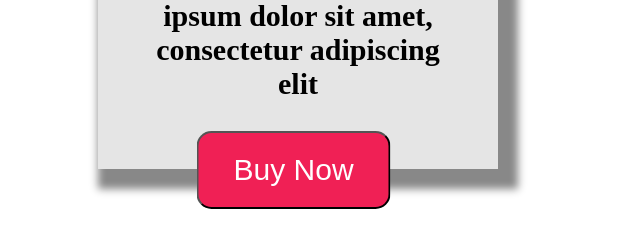
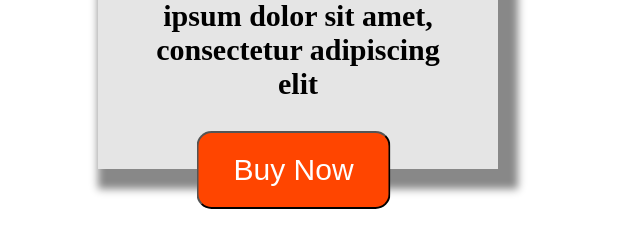
Before and after one commit to acciojob/pricing-card-Datta-070, a website: page main.html in a window 1280 px wide. Shown: the part 489-736 px from the top of the page, without its empty margins (342-982 px from the left). Drawn offline with Linux system fonts and the light colour scheme.

Commit message:
created a submission

```diff
--- a/styles.css
+++ b/styles.css
@@ -26,7 +26,7 @@ p {
 	position: absolute;
 	padding: 20px 35px;
 	border-radius: 15px;
-	background-color: #f02055;
+	background-color: orangered;
 	color: white;
 	font-size: 30px;
 	margin-top: 30px;
```
